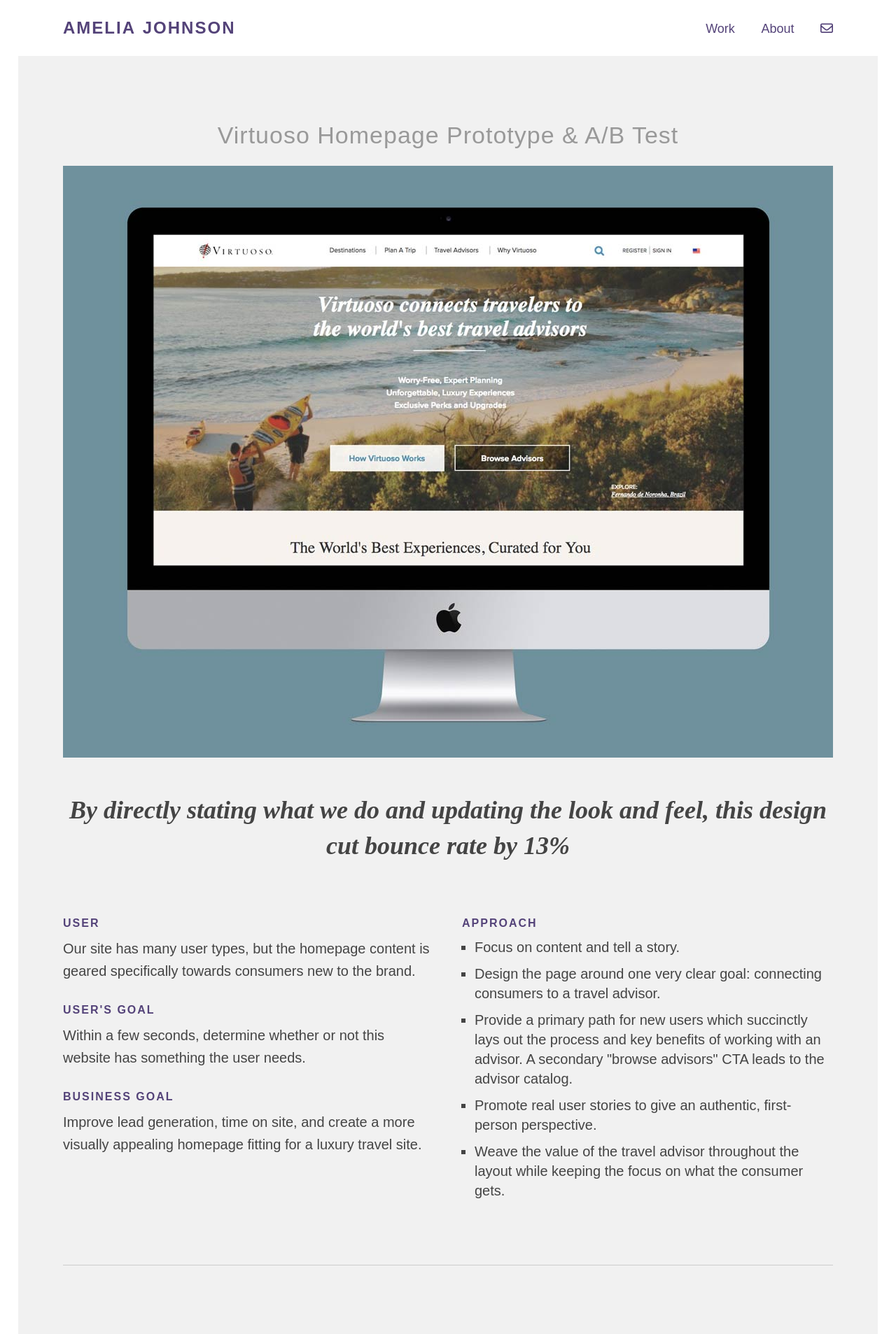
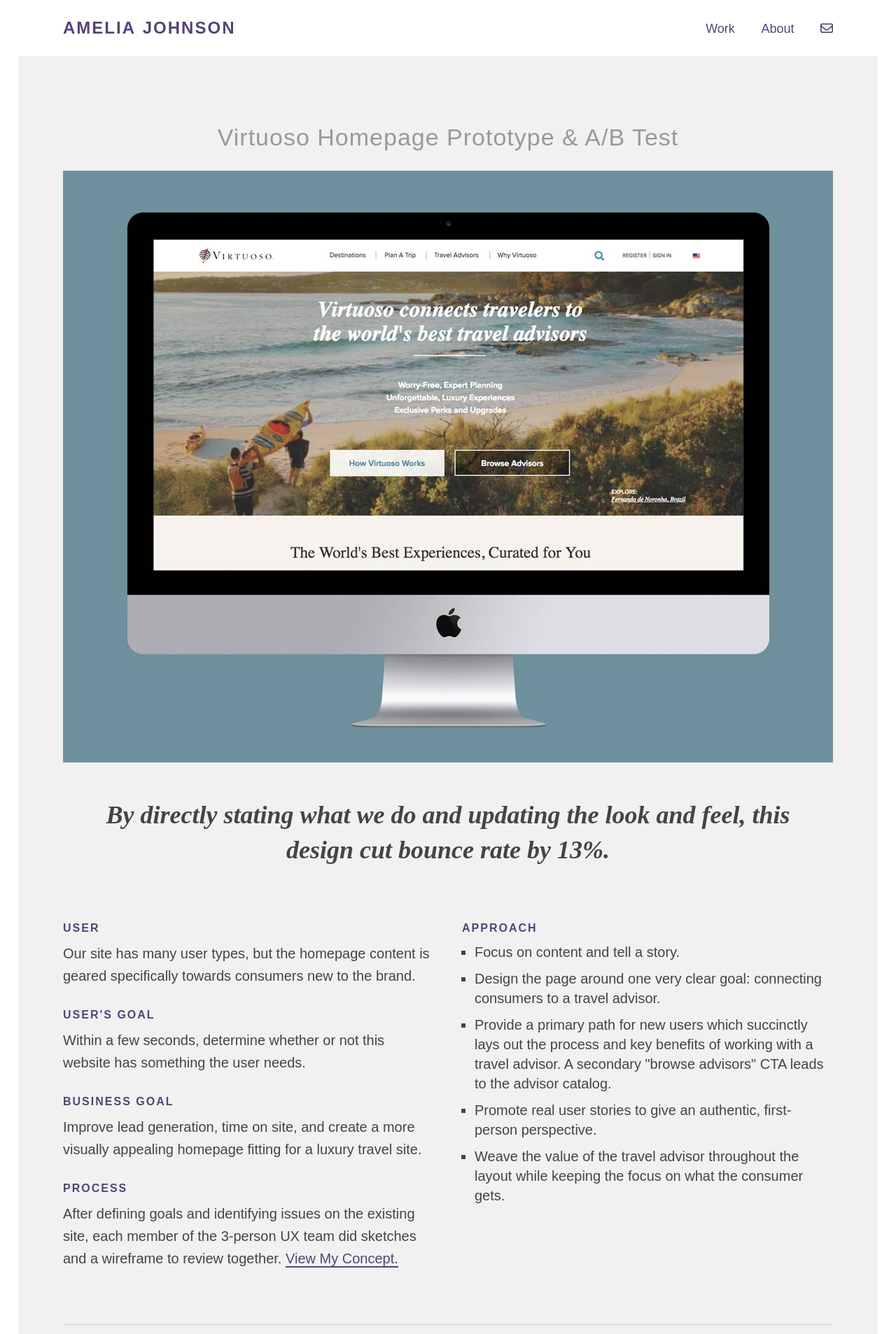
Before and after one commit to amelianaire/amelianaire_2014, a Jekyll site: the page built from _work/virtuoso-homepage/index.html, in a window 1280 px wide. Shown: the top 1907 px of the page at 70% size. Built offline with Jekyll 4.4.1, drawn with Linux system fonts in a browser that asks for light colours; nearby versions of some CDN libraries; Markdown is read by kramdown in place of the engine named in the settings; some of the changed text lies outside the part shown.

Commit message:
Final tweaks, adding wireframe to Homepage B

```diff
--- a/_work/hotel-detail/index.html
+++ b/_work/hotel-detail/index.html
@@ -11,7 +11,7 @@ next_section: cruise-ship
         <div class="row">
             <div class="col span_6 center less-space">
                 <h1 class="detail">Hotel Product Page Redesign</h1>
-                <div class="tagline">Migrating the Hotels product from another application enabled us to test user-centered designs</div>
+                <div class="tagline">Migrating the Hotels product from another application enabled us to test user-centered designs.</div>
                 <img src="hotel-lg.jpg">
                 <div class="caption">My initial proposal for the hotel page redesign</div>
             </div>
--- a/_work/virtuoso-homepage/index.html
+++ b/_work/virtuoso-homepage/index.html
@@ -19,7 +19,7 @@ next_section: email-newsletter
         <div class="row">
             <div class="col span_6 center">
 
-                <h2 class="tagline">By directly stating what we do and updating the look and feel, this design cut bounce rate by 13%</h2>
+                <h2 class="tagline">By directly stating what we do and updating the look and feel, this design cut bounce rate by 13%.</h2>
             </div>
         </div>
 
@@ -32,7 +32,8 @@ next_section: email-newsletter
                 <p>Within a few seconds, determine whether or not this website has something the user needs.</p>
                 <h2>Business Goal</h2>
                 <p>Improve lead generation, time on site, and create a more visually appealing homepage fitting for a luxury travel site.</p>
-
+                <h2>Process</h2>
+                <p>After defining goals and identifying issues on the existing site, each member of the 3-person UX team did sketches and a wireframe to review together. <a href="http://n3ndji.axshare.com/concept_a_-_light.html" target="_blank">View My Concept.</a></p>
            </div>
 
            <div class="col span_3">
@@ -40,7 +41,7 @@ next_section: email-newsletter
                 <ul class="content ul bullets">
                 <li>Focus on content and tell a story.</li>
                 <li>Design the page around one very clear goal: connecting consumers to a travel advisor.</li>
-                <li>Provide a primary path for new users which succinctly lays out the process and key benefits of working with an advisor. A secondary "browse advisors" CTA leads to the advisor catalog.</li>
+                <li>Provide a primary path for new users which succinctly lays out the process and key benefits of working with a travel advisor. A secondary "browse advisors" CTA leads to the advisor catalog.</li>
                 <li>Promote real user stories to give an authentic, first-person perspective.</li>
                 <li>Weave the value of the travel advisor throughout the layout while keeping the focus on what the consumer gets.</li></ul>
            </div>
--- a/css/main.css
+++ b/css/main.css
@@ -48,7 +48,7 @@ hr {
     height: 1px;
     border: 0;
     border-top: 1px solid #ccc;
-    margin: 0em 0 4em 0;
+    margin: 0em 0 3em 0;
     padding: 0;
 }
 
@@ -116,6 +116,7 @@ h1 {
 
 h1.detail {
     font-size:26px;
+    line-height: 1.2;
     text-transform: none;
     letter-spacing: 1px;
     color: #999;
@@ -133,8 +134,10 @@ h1.resume {
 
 h2.tagline {
     font-size: 30px;
+    text-align: center;
     color: #444;
     max-width: 100%;
+    padding: 0 2rem;
 }
 
 
@@ -200,8 +203,9 @@ a {
 }
 
 a:hover {
+    color: #8a7ca8;
     text-decoration: none;
-    border-bottom: 2px solid #544379;
+    border-bottom: 2px solid #8a7ca8;
 }
 
 .caption {
@@ -1020,6 +1024,10 @@ footer a:hover {
     margin-bottom: 1.7rem;
 }
 
+    hr {
+    margin: 0em 0 4em 0;
+    padding: 0;
+}
 
     .nav a {
     font-size: 18px;
```
Also changed, not shown: other parts of _work/virtuoso-homepage/index.html (+1 -1 lines).
